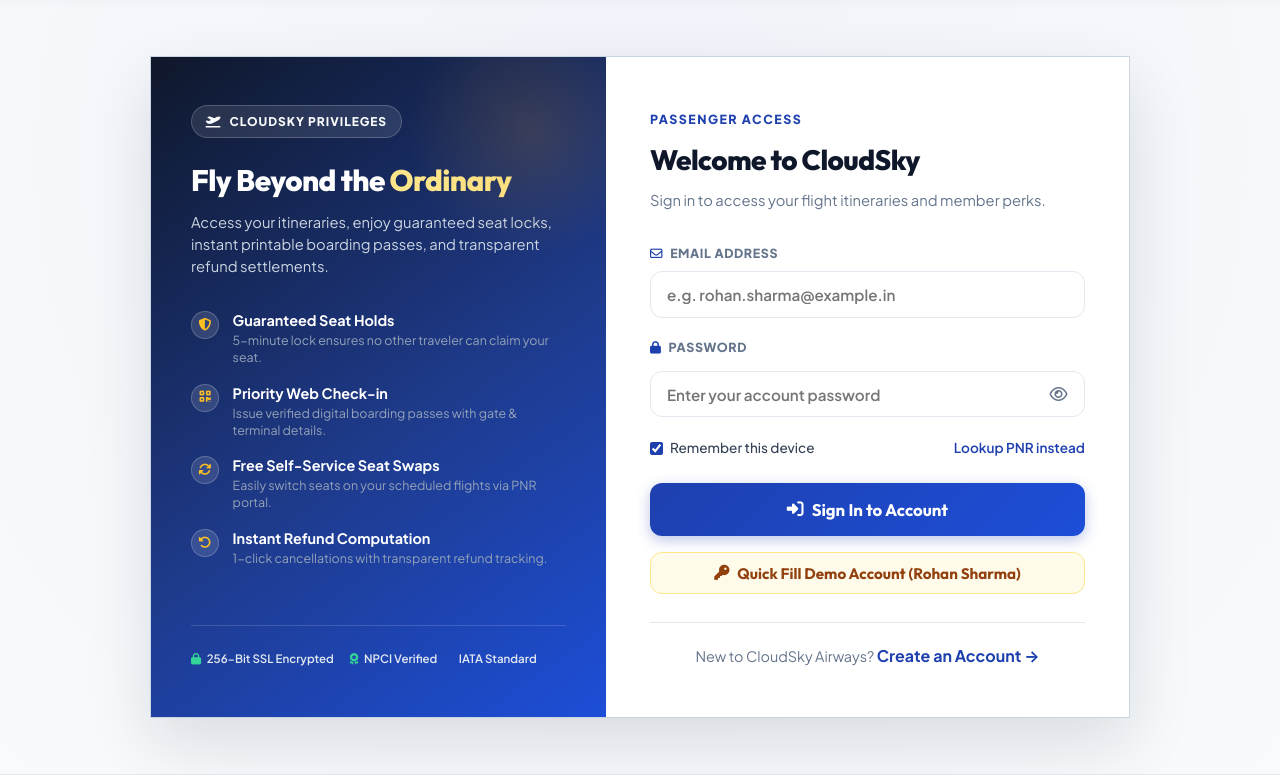
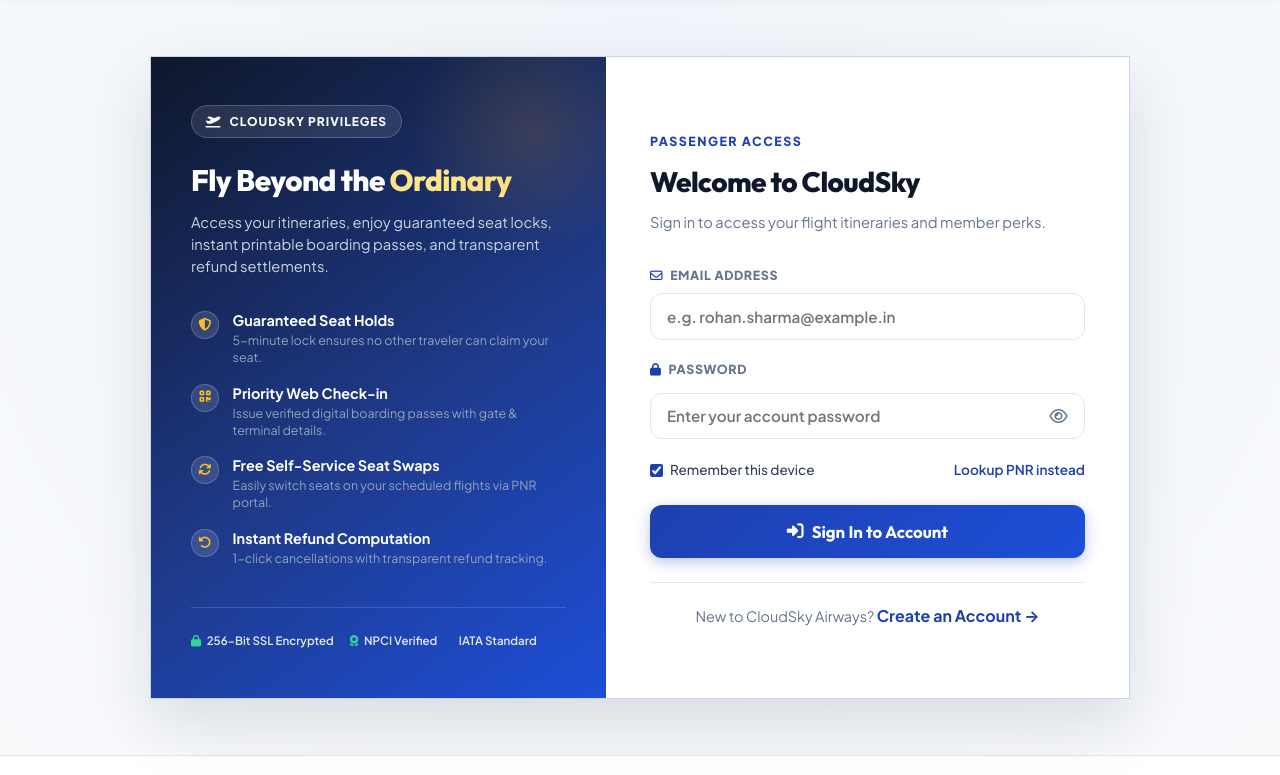
Before and after one commit to nithin16-cloud/csa, a Flask app: page /login in a window 1280 px wide. Shown: the part 75-850 px from the top of the page. Run offline with Flask 3, Linux system fonts and the light colour scheme.

Commit message:
refactor(auth): remove demo credentials button from login page

```diff
--- a/app/templates/auth/login.html
+++ b/app/templates/auth/login.html
@@ -113,13 +113,8 @@
                     </a>
                 </div>
 
-                <button type="submit" class="btn btn-primary btn-block btn-lg" id="btn-login-submit" style="margin-bottom: 1rem;">
+                <button type="submit" class="btn btn-primary btn-block btn-lg" id="btn-login-submit" style="margin-bottom: 1.5rem;">
                     <i class="fa-solid fa-right-to-bracket"></i> Sign In to Account
-                </button>
-
-                <!-- Quick Demo Login Button for Instant Testing -->
-                <button type="button" class="btn btn-block btn-demo-fill" id="btn-demo-fill" style="margin-bottom: 1.75rem; padding: 0.65rem 1rem;">
-                    <i class="fa-solid fa-key"></i> Quick Fill Demo Account (Rohan Sharma)
                 </button>
 
                 <div style="text-align: center; border-top: 1px solid var(--border-subtle); padding-top: 1.25rem;">
@@ -137,21 +132,7 @@
 {% block extra_scripts %}
 <script>
     document.addEventListener("DOMContentLoaded", () => {
-        // Quick Fill Demo Account
-        const demoBtn = document.getElementById("btn-demo-fill");
-        const emailInput = document.getElementById("login-email");
         const passwordInput = document.getElementById("login-password");
-
-        if (demoBtn && emailInput && passwordInput) {
-            demoBtn.addEventListener("click", () => {
-                emailInput.value = "rohan.sharma@example.in";
-                passwordInput.value = "Password@123";
-                demoBtn.innerHTML = '<i class="fa-solid fa-check" style="color: #059669;"></i> Credentials Loaded!';
-                setTimeout(() => {
-                    demoBtn.innerHTML = '<i class="fa-solid fa-key"></i> Quick Fill Demo Account (Rohan Sharma)';
-                }, 1800);
-            });
-        }
 
         // Show/Hide Password Eye Toggle
         const toggleBtn = document.getElementById("toggle-login-pass");
```
